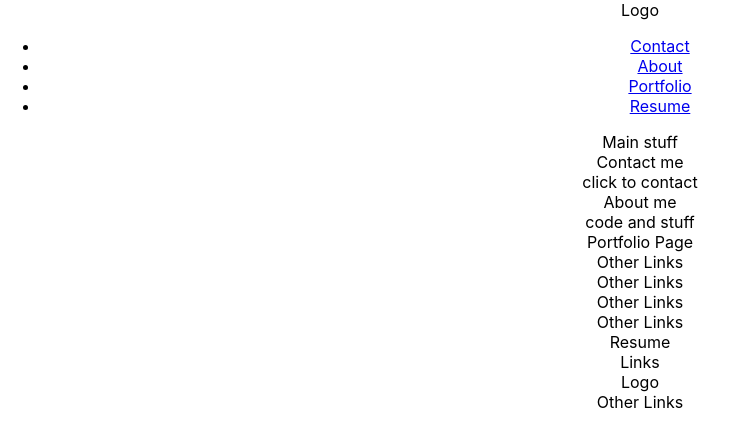
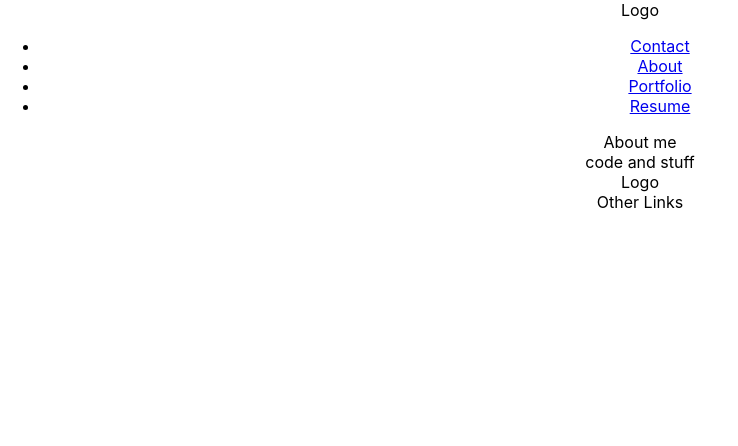
Before and after one commit to jpcreativeworks/JPCW-Portfolio, a React (Create React App) app in the folder jpcw-portfolio/: page / in a window 1280 px wide. Shown: the top 446 px of the page, without its empty margins (0-738 px from the left). Built offline with nearby package versions, Linux system fonts and the light colour scheme.

Commit message:
navbar working properly

```diff
--- a/jpcw-portfolio/package.json
+++ b/jpcw-portfolio/package.json
@@ -8,6 +8,7 @@
     "@testing-library/user-event": "^13.5.0",
     "react": "^18.1.0",
     "react-dom": "^18.1.0",
+    "react-router-dom": "^6.3.0",
     "react-scripts": "5.0.1",
     "web-vitals": "^2.1.4"
   },
--- a/jpcw-portfolio/src/App.js
+++ b/jpcw-portfolio/src/App.js
@@ -1,14 +1,28 @@
 import './App.css';
 import Header from './components/Header';
 import Footer from './components/Footer';
-import Main from './components/Main';
+import Contact from './components/Contact'
+import About from './components/About'
+import Portfolio from './components/Portfolio'
+import Resume from './components/Resume'
+
+import { BrowserRouter, Routes, Route } from 'react-router-dom';
 
 function App() {
   return (
     <div className="App">
+      <BrowserRouter>
       <Header />
-      <Main />
-      <Footer />
+        <Routes>
+
+        <Route path="/contact" element={<Contact />} />
+        <Route path="/" element={<About />} />
+        <Route path="/portfolio" element={<Portfolio />} />
+        <Route path="/resume" element={<Resume />} />
+
+        </Routes>
+        <Footer />
+      </BrowserRouter>
     </div>
   );
 }
--- a/jpcw-portfolio/src/components/Main.js
+++ b/jpcw-portfolio/src/components/Main.js
@@ -3,16 +3,20 @@
 import About from './About'
 import Portfolio from './Portfolio'
 import Resume from './Resume'
+import BrowserRouter from 'react'
 
 export default function Main() {
     return (
         <main>
             <div>Main stuff</div>
             <div>
-                <Contact />
-                <About />
-                <Portfolio />
-                <Resume />
+                <BrowserRouter>
+                    <Contact />
+                    <About />
+                    <Portfolio />
+                    <Resume />
+                </BrowserRouter>
+
             </div>
         </main>
 
--- a/jpcw-portfolio/src/components/Navigation.js
+++ b/jpcw-portfolio/src/components/Navigation.js
@@ -1,13 +1,14 @@
 import React from 'react'
+import { Link } from 'react-router-dom'; //module react router dom
 
 export default function Navigation() {
     return (
        <nav>
             <ul>
-                <li><a href="#contact">Contact</a></li>
-                <li><a href="#about">About</a></li>
-                <li><a href="#portfolio">Portfolio</a></li>
-                <li><a href="#resume">Resume</a></li>
+                <li><Link to="/contact">Contact</Link></li>
+                <li><Link to="/">About</Link></li>
+                <li><Link to="/portfolio">Portfolio</Link></li>
+                <li><Link to="/resume">Resume</Link></li>
             </ul>
        </nav>
     );
```
Also changed, not shown: 1 other file (tests, documents, lock files or other folders).
